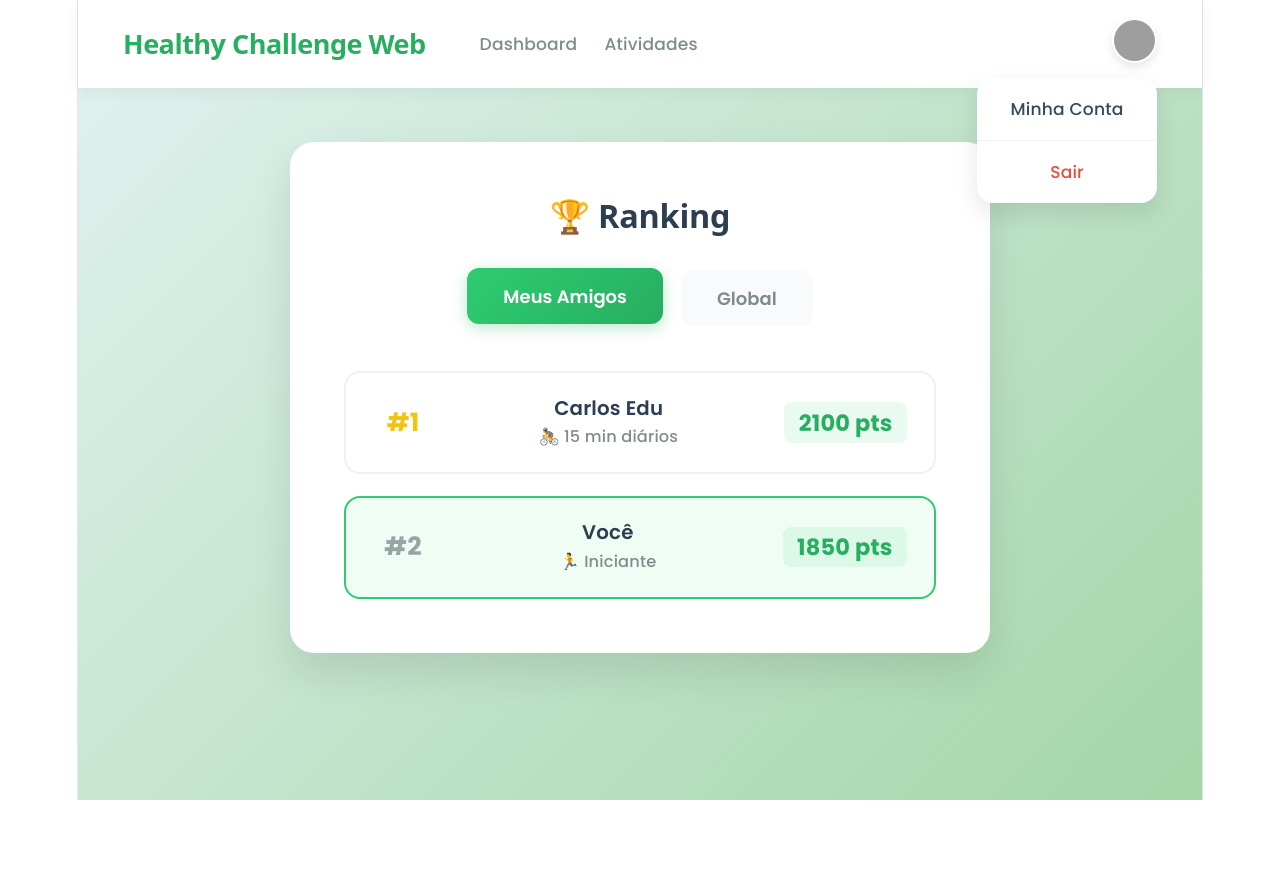
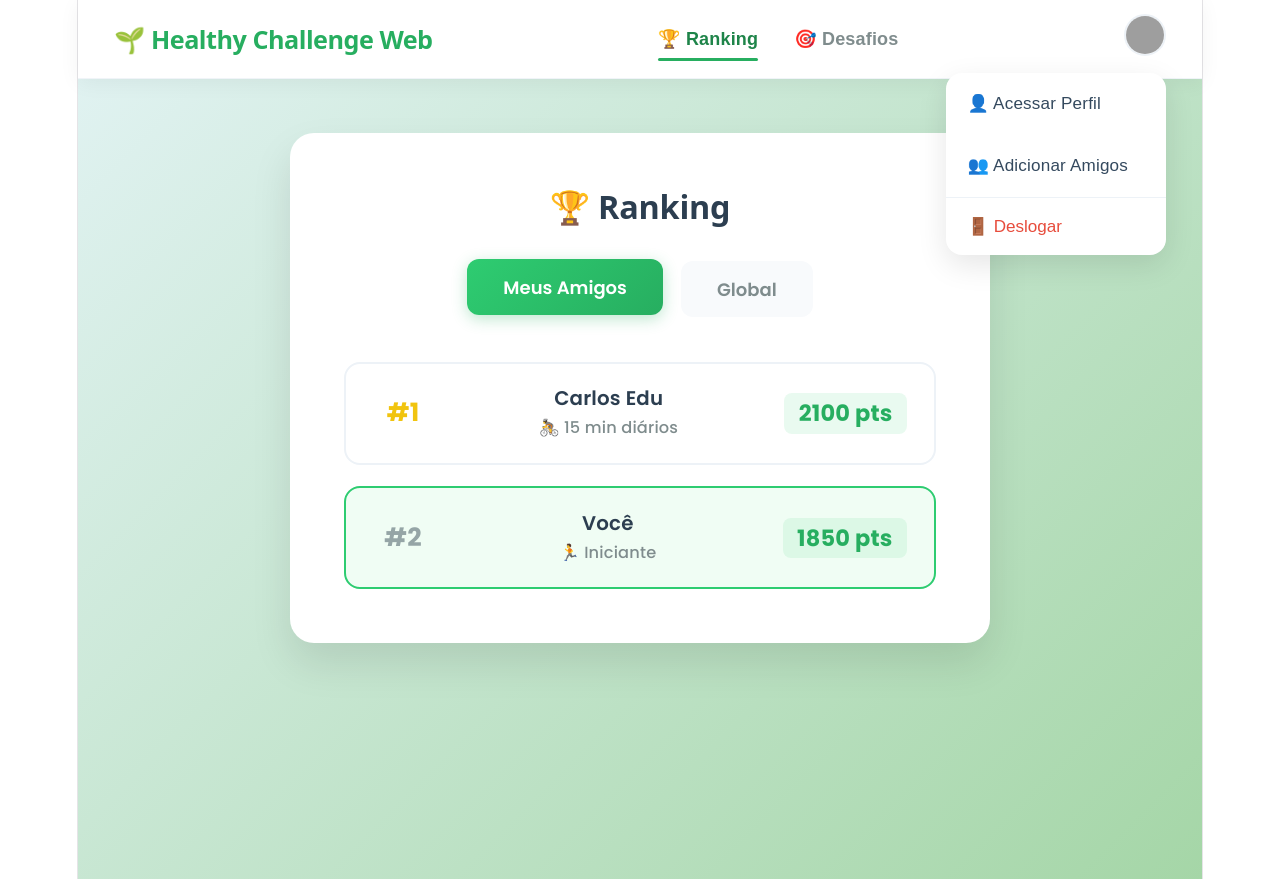
Before and after one commit to AlunoKevin/Healthy-Challenge-Web, a React (Vite) app: page /ranking in a window 1280 px wide. Both pictures are taken after a click on the picture 1134 px from the left and 40 px from the top of the page. Before the commit the page ends 800 px from the top, so only its background shows below. Built offline with nearby package versions, Linux system fonts and the light colour scheme; grey boxes are pictures that could not be loaded.

Commit message:
header para navegação entre as páginas dentro do app

```diff
--- a/package.json
+++ b/package.json
@@ -14,7 +14,8 @@
   },
   "dependencies": {
     "react": "^19.2.6",
-    "react-dom": "^19.2.6"
+    "react-dom": "^19.2.6",
+    "react-router-dom": "^7.18.0"
   },
   "devDependencies": {
     "@eslint/js": "^10.0.1",
--- a/src/App.jsx
+++ b/src/App.jsx
@@ -1,34 +1,69 @@
-import React, { useState } from 'react';
+import React from 'react';
+import { BrowserRouter as Router, Routes, Route, Navigate, useNavigate, useLocation } from 'react-router-dom';
 import Login from './components/Login';
 import Cadastro from './components/Cadastro';
 import Ranking from './components/Ranking';
+import Header from './components/Header';
 
-function App() {
-  const [telaAtual, setTelaAtual] = useState('ranking');
+function AppContent() {
+  const navigate = useNavigate();
+  const location = useLocation();
+
+  const mostrarHeader = location.pathname !== '/login' && location.pathname !== '/cadastro';
 
   return (
     <div style={{ margin: 0, padding: 0, fontFamily: 'sans-serif' }}>
 
-      {telaAtual === 'login' && (
-        <Login
-          onIrParaCadastro={() => setTelaAtual('cadastro')}
-          onSucesso={() => setTelaAtual('ranking')}
+      {mostrarHeader && <Header />}
+
+      <Routes>
+        <Route
+          path="/login"
+          element={
+            <Login
+              onIrParaCadastro={() => navigate('/cadastro')}
+              onSucesso={() => navigate('/ranking')}
+            />
+          }
         />
-      )}
 
-      {telaAtual === 'cadastro' && (
-        <Cadastro
-          onIrParaLogin={() => setTelaAtual('login')}
-          onSucesso={() => setTelaAtual('ranking')}
+        <Route
+          path="/cadastro"
+          element={
+            <Cadastro
+              onIrParaLogin={() => navigate('/login')}
+              onSucesso={() => navigate('/ranking')}
+            />
+          }
         />
-      )}
 
-      {telaAtual === 'ranking' && (
-        <Ranking />
-      )}
+        <Route
+          path="/ranking"
+          element={<Ranking />}
+        />
+
+        <Route
+          path="/"
+          element={
+            <div style={{ padding: '4rem', textAlign: 'center', color: '#2c3e50' }}>
+              <h2>Página Inicial em Construção 🚧</h2>
+              <p>Esta será a home do Healthy Challenge Web.</p>
+            </div>
+          }
+        />
+      </Routes>
 
     </div>
   );
 }
 
+function App() {
+  return (
+    // O Router deve envolver toda a aplicação
+    <Router>
+      <AppContent />
+    </Router>
+  );
+}
+
 export default App;
--- /dev/null
+++ b/src/components/Header.jsx
@@ -0,0 +1,60 @@
+import React, { useState } from 'react';
+import { Link, useLocation } from 'react-router-dom';
+import '../styles/Header.css';
+
+const Header = () => {
+  const [dropdownAberto, setDropdownAberto] = useState(false);
+  const location = useLocation();
+
+  // Mantém a verificação de aba ativa
+  const isActive = (path) => location.pathname === path;
+
+  return (
+    <header className="main-header">
+      <div className="header-content">
+
+        <div className="header-left">
+          <Link to="/" className="logo-link">
+            <h1 className="logo">🌱 Healthy Challenge Web</h1>
+          </Link>
+        </div>
+
+        <nav className="header-nav">
+          <Link
+            to="/ranking"
+            className={`nav-link ${isActive('/ranking') ? 'active' : ''}`}
+          >
+            🏆 Ranking
+          </Link>
+          <Link
+            to="/desafios"
+            className={`nav-link ${isActive('/desafios') ? 'active' : ''}`}
+          >
+            🎯 Desafios
+          </Link>
+        </nav>
+
+        <div className="header-right">
+          <div className="profile-menu">
+            <img
+              src="https://ui-avatars.com/api/?name=User&background=27ae60&color=fff"
+              alt="Foto de Perfil"
+              className="profile-pic"
+              onClick={() => setDropdownAberto(!dropdownAberto)}
+            />
+
+            {dropdownAberto && (
+              <div className="dropdown">
+                <Link to="/perfil" className="dropdown-item" onClick={() => setDropdownAberto(false)}>👤 Acessar Perfil</Link>
+                <Link to="/amigos" className="dropdown-item" onClick={() => setDropdownAberto(false)}>👥 Adicionar Amigos</Link>
+                <button className="dropdown-item logout" onClick={() => console.log('Deslogar')}>🚪 Deslogar</button>
+              </div>
+            )}
+          </div>
+        </div>
+      </div>
+    </header>
+  );
+};
+
+export default Header;
--- a/src/components/Ranking.jsx
+++ b/src/components/Ranking.jsx
@@ -1,15 +1,14 @@
 import React, { useState, useEffect } from 'react';
+import { Link } from 'react-router-dom';
 import '../styles/Ranking.css';
 
 const Ranking = () => {
-  // Aba ativa inicia em 'amigos'
   const [abaAtiva, setAbaAtiva] = useState('amigos');
   const [usuarios, setUsuarios] = useState([]);
 
-  // Controle de estado para abrir e fechar o menu do perfil
-  const [dropdownAberto, setDropdownAberto] = useState(false);
+  // Estado para controlar qual card de usuário está aberto
+  const [usuarioExpandido, setUsuarioExpandido] = useState(null);
 
-  // Dados simulados para a interface
   const mockRankingGlobal = [
     { id: 1, nome: 'Ana Silva', pontos: 2450, badge: '🔥 Streak 30 dias' },
     { id: 2, nome: 'Carlos Edu', pontos: 2100, badge: '🚴 15 min diários' },
@@ -23,45 +22,18 @@ const Ranking = () => {
   ];
 
   useEffect(() => {
-    if (abaAtiva === 'global') {
-      setUsuarios(mockRankingGlobal);
-    } else {
-      setUsuarios(mockRankingAmigos);
-    }
+    setUsuarios(abaAtiva === 'global' ? mockRankingGlobal : mockRankingAmigos);
+    setUsuarioExpandido(null); // Fecha o card aberto ao trocar de aba
   }, [abaAtiva]);
+
+  const handleCardClick = (userId) => {
+    // Se for o próprio usuário, não expande a opção de "ver perfil"
+    if (userId === 3) return;
+    setUsuarioExpandido(usuarioExpandido === userId ? null : userId);
+  };
 
   return (
     <div className="ranking-page-wrapper">
-
-      {/* Cabeçalho embutido na página */}
-      <header className="ranking-header">
-        <div className="header-left">
-          <h1 className="logo">Healthy Challenge Web</h1>
-          <nav className="nav-links">
-            <a href="#dashboard" className="nav-link">Dashboard</a>
-            <a href="#atividades" className="nav-link">Atividades</a>
-          </nav>
-        </div>
-
-        <div className="header-right">
-          <div className="profile-menu">
-            <img
-              src="https://ui-avatars.com/api/?name=Admin+User&background=4CAF50&color=fff"
-              alt="Foto de Perfil"
-              className="profile-pic"
-              onClick={() => setDropdownAberto(!dropdownAberto)}
-            />
-            {dropdownAberto && (
-              <div className="dropdown">
-                <a href="#conta" className="dropdown-item">Minha Conta</a>
-                <a href="#sair" className="dropdown-item logout">Sair</a>
-              </div>
-            )}
-          </div>
-        </div>
-      </header>
-
-      {/* Conteúdo principal do Ranking */}
       <div className="ranking-container">
         <h2>🏆 Ranking</h2>
 
@@ -82,18 +54,32 @@ const Ranking = () => {
 
         <div className="ranking-list">
           {usuarios.map((user, index) => (
-            <div key={user.id} className={`ranking-card ${user.nome === 'Você' ? 'highlight' : ''}`}>
-              <div className="ranking-position">#{index + 1}</div>
-              <div className="ranking-info">
-                <span className="ranking-name">{user.nome}</span>
-                <span className="ranking-badge">{user.badge}</span>
+            <div
+              key={user.id}
+              className={`ranking-card ${user.nome === 'Você' ? 'highlight' : ''} ${usuarioExpandido === user.id ? 'expanded' : ''}`}
+              onClick={() => handleCardClick(user.id)}
+            >
+              <div className="card-main-content">
+                <div className="ranking-position">#{index + 1}</div>
+                <div className="ranking-info">
+                  <span className="ranking-name">{user.nome}</span>
+                  <span className="ranking-badge">{user.badge}</span>
+                </div>
+                <div className="ranking-points">{user.pontos} pts</div>
               </div>
-              <div className="ranking-points">{user.pontos} pts</div>
+
+              {/* Opção de ver perfil renderizada condicionalmente */}
+              {usuarioExpandido === user.id && (
+                <div className="card-expanded-action">
+                   <Link to={`/perfil/${user.id}`} className="btn-ver-perfil">
+                     👁️ Ver Perfil de {user.nome.split(' ')[0]}
+                   </Link>
+                </div>
+              )}
             </div>
           ))}
         </div>
       </div>
-
     </div>
   );
 };
--- /dev/null
+++ b/src/styles/Header.css
@@ -0,0 +1,148 @@
+/* Cabeçalho Fixo e Moderno (Efeito Vidro) */
+.main-header {
+  position: sticky;
+  top: 0;
+  width: 100%;
+  background: rgba(255, 255, 255, 0.9);
+  backdrop-filter: blur(10px);
+  box-shadow: 0 4px 20px rgba(0, 0, 0, 0.05);
+  z-index: 1000;
+  border-bottom: 1px solid rgba(237, 242, 247, 0.8);
+}
+
+.header-content {
+  display: flex;
+  justify-content: space-between;
+  align-items: center;
+  max-width: 1200px;
+  margin: 0 auto;
+  padding: 0.8rem 2rem;
+}
+
+.logo-link {
+  text-decoration: none;
+}
+
+.logo {
+  color: #27ae60;
+  font-size: 1.4rem;
+  margin: 0;
+  font-weight: 700;
+  letter-spacing: -0.5px;
+}
+
+/* Navegação Centralizada*/
+.header-nav {
+  display: flex;
+  gap: 2rem;
+  align-items: center;
+}
+
+.nav-link {
+  text-decoration: none;
+  color: #7f8c8d;
+  font-weight: 600;
+  font-size: 1rem;
+  padding: 0.5rem 0;
+  transition: color 0.3s ease;
+  position: relative;
+}
+
+.nav-link:hover {
+  color: #27ae60;
+}
+
+/* Novo destaque para a página ativa (um sublinhado moderno) */
+.nav-link.active {
+  color: #1e8449;
+}
+
+.nav-link.active::after {
+  content: '';
+  position: absolute;
+  bottom: 0;
+  left: 0;
+  width: 100%;
+  height: 3px;
+  background-color: #27ae60;
+  border-radius: 3px;
+}
+
+/* Menu de Perfil */
+.profile-menu {
+  position: relative;
+}
+
+.profile-pic {
+  width: 42px;
+  height: 42px;
+  border-radius: 50%;
+  cursor: pointer;
+  border: 2px solid #edf2f7;
+  transition: all 0.3s ease;
+}
+
+.profile-pic:hover {
+  border-color: #2ecc71;
+  transform: scale(1.05);
+}
+
+.dropdown {
+  position: absolute;
+  top: 120%;
+  right: 0;
+  background-color: white;
+  border-radius: 16px;
+  box-shadow: 0 10px 30px rgba(0, 0, 0, 0.1);
+  display: flex;
+  flex-direction: column;
+  min-width: 220px;
+  overflow: hidden;
+  z-index: 100;
+  animation: slideDown 0.2s ease-out forwards;
+}
+
+.dropdown-item {
+  padding: 1rem 1.2rem;
+  text-decoration: none;
+  color: #34495e;
+  font-weight: 500;
+  font-size: 0.95rem;
+  transition: background-color 0.2s;
+  border: none;
+  background: none;
+  text-align: left;
+  cursor: pointer;
+  display: flex;
+  align-items: center;
+  gap: 10px;
+}
+
+.dropdown-item:hover {
+  background-color: #f8fafc;
+  color: #27ae60;
+}
+
+.dropdown-item.logout {
+  border-top: 1px solid #edf2f7;
+  color: #e74c3c;
+}
+
+.dropdown-item.logout:hover {
+  background-color: #fdf2f0;
+  color: #c0392b;
+}
+
+@keyframes slideDown {
+  from { opacity: 0; transform: translateY(-10px); }
+  to { opacity: 1; transform: translateY(0); }
+}
+
+/* Responsividade Mobile */
+@media (max-width: 768px) {
+  .header-content { padding: 0.8rem 1rem; }
+  .logo { font-size: 1.2rem; }
+  /* No mobile, move a nav pro meio ou rodape, ou ajusta o padding */
+  .header-nav { gap: 0.2rem; }
+  .nav-link { padding: 0.5rem 0.8rem; font-size: 0.85rem; }
+}
--- a/src/styles/Ranking.css
+++ b/src/styles/Ranking.css
@@ -11,112 +11,6 @@
   font-family: 'Poppins', sans-serif;
   display: flex;
   flex-direction: column;
-}
-
-/* ===== CABEÇALHO (HEADER) ===== */
-.ranking-header {
-  display: flex;
-  justify-content: space-between;
-  align-items: center;
-  background-color: #ffffff;
-  padding: 1rem 2.5rem;
-  box-shadow: 0 4px 15px rgba(0, 0, 0, 0.05);
-  position: relative;
-  z-index: 10;
-}
-
-.header-left {
-  display: flex;
-  align-items: center;
-  gap: 3rem;
-}
-
-.logo {
-  color: #27ae60;
-  font-size: 1.5rem;
-  margin: 0;
-  font-weight: 700;
-  letter-spacing: -0.5px;
-}
-
-.nav-links {
-  display: flex;
-  gap: 1.5rem;
-}
-
-.nav-link {
-  text-decoration: none;
-  color: #7f8c8d;
-  font-weight: 500;
-  font-size: 0.95rem;
-  transition: color 0.3s;
-}
-
-.nav-link:hover {
-  color: #27ae60;
-}
-
-.header-right {
-  display: flex;
-  align-items: center;
-}
-
-.profile-menu {
-  position: relative;
-}
-
-.profile-pic {
-  width: 45px;
-  height: 45px;
-  border-radius: 50%;
-  cursor: pointer;
-  border: 2px solid transparent;
-  transition: all 0.3s ease;
-  box-shadow: 0 4px 10px rgba(0,0,0,0.1);
-}
-
-.profile-pic:hover {
-  border-color: #2ecc71;
-  transform: translateY(-2px);
-}
-
-.dropdown {
-  position: absolute;
-  top: 60px;
-  right: 0;
-  background-color: white;
-  border-radius: 16px;
-  box-shadow: 0 10px 25px rgba(0, 0, 0, 0.1);
-  display: flex;
-  flex-direction: column;
-  min-width: 180px;
-  overflow: hidden;
-  z-index: 100;
-  animation: slideUp 0.3s ease-out;
-}
-
-.dropdown-item {
-  padding: 1rem 1.2rem;
-  text-decoration: none;
-  color: #34495e;
-  font-weight: 500;
-  font-size: 0.95rem;
-  transition: background-color 0.2s, color 0.2s;
-}
-
-.dropdown-item:hover {
-  background-color: #f8fafc;
-  color: #27ae60;
-}
-
-.dropdown-item.logout {
-  border-top: 1px solid #edf2f7;
-  color: #e74c3c;
-}
-
-.dropdown-item.logout:hover {
-  background-color: #fdf2f0;
-  color: #c0392b;
 }
 
 /* ===== CONTEÚDO PRINCIPAL (CARTÃO DE RANKING) ===== */
@@ -260,3 +154,54 @@
     display: none; /* Esconde links no mobile para limpar interface */
   }
 }
+
+/* Atualização do layout do Card para suportar a expansão */
+.ranking-card {
+  display: flex;
+  flex-direction: column;
+  cursor: pointer; /* Adiciona cursor de clique */
+  overflow: hidden;
+}
+
+.card-main-content {
+  display: flex;
+  align-items: center;
+  width: 100%;
+}
+
+.ranking-card.expanded {
+  border-color: #27ae60;
+  box-shadow: 0 10px 25px rgba(39, 174, 96, 0.15);
+}
+
+.card-expanded-action {
+  width: 100%;
+  margin-top: 1rem;
+  padding-top: 1rem;
+  border-top: 1px dashed #edf2f7;
+  display: flex;
+  justify-content: center;
+  animation: fadeDown 0.3s ease-out forwards;
+}
+
+.btn-ver-perfil {
+  background-color: #27ae60;
+  color: white;
+  text-decoration: none;
+  padding: 0.6rem 1.5rem;
+  border-radius: 50px;
+  font-weight: 600;
+  font-size: 0.9rem;
+  transition: background-color 0.3s, transform 0.2s;
+  box-shadow: 0 4px 15px rgba(39, 174, 96, 0.2);
+}
+
+.btn-ver-perfil:hover {
+  background-color: #1e8449;
+  transform: translateY(-2px);
+}
+
+@keyframes fadeDown {
+  from { opacity: 0; transform: translateY(-10px); }
+  to { opacity: 1; transform: translateY(0); }
+}
```
Also changed, not shown: 1 other file (tests, documents, lock files or other folders).
